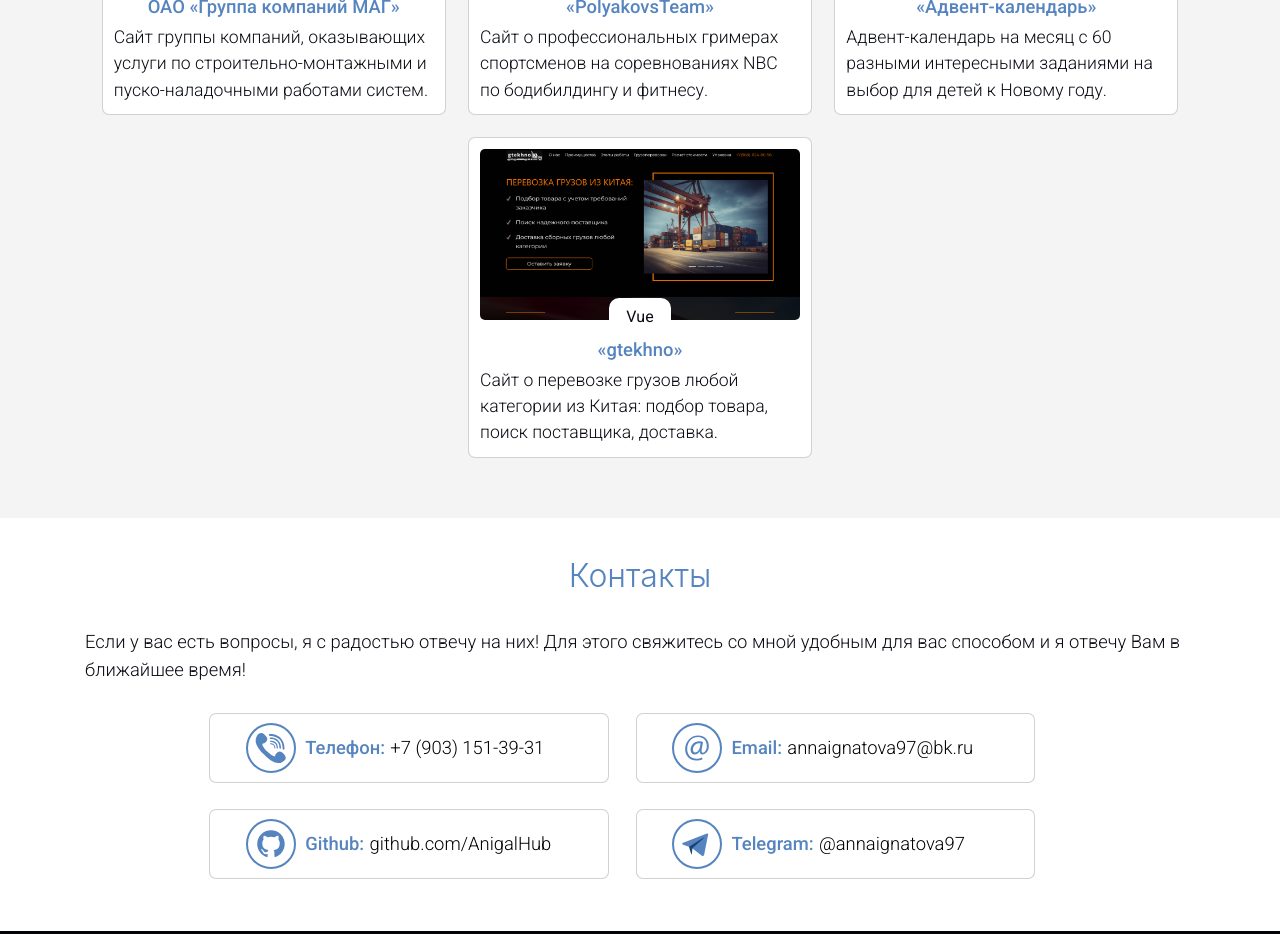
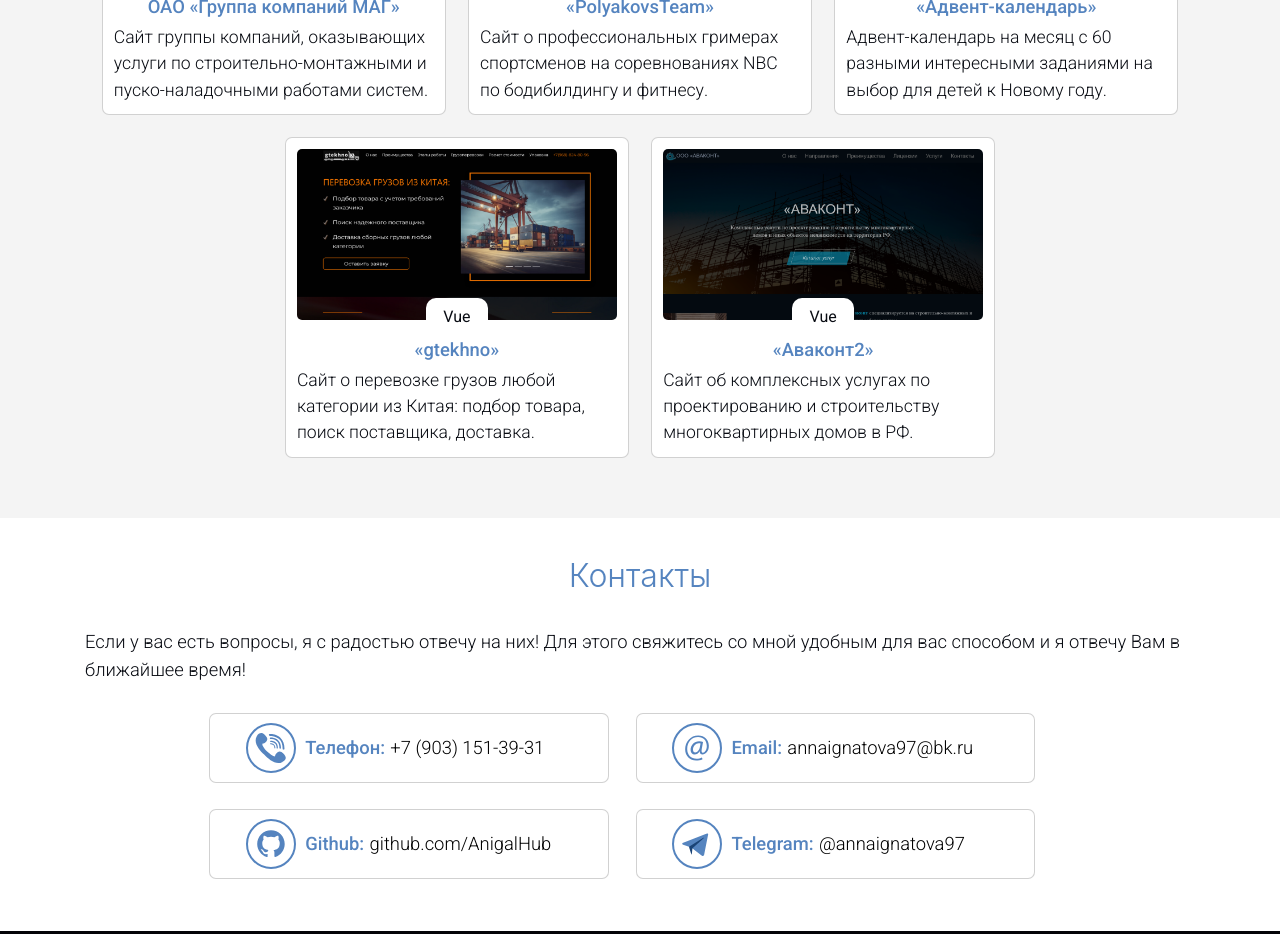
Before and after one commit to AnigalHub/Portfolio, a Nuxt app: page / in a window 1280 px wide. Shown: the part 2860-3794 px from the top of the page. Built offline with nearby package versions, Linux system fonts and the light colour scheme.

Commit message:
добавлено описание проекта Installation(Аваконт2)

```diff
--- a/components/works.vue
+++ b/components/works.vue
@@ -180,6 +180,15 @@
             technology:'Vue',
             about:'Сайт о перевозке грузов любой категории из Китая: подбор товара, поиск поставщика, доставка.'
           },
+          {
+            src:'/home_installation.png',
+            alt:'Installation',
+            name_company:'«Аваконт2»',
+            git:'https://github.com/AnigalHub/Installation',
+            show:'/installation',
+            technology:'Vue',
+            about:'Сайт об комплексных услугах по проектированию и строительству многоквартирных домов в РФ.'
+          },
           // {
           //   src:'/api.jpg',
           //   alt:'api',
```
